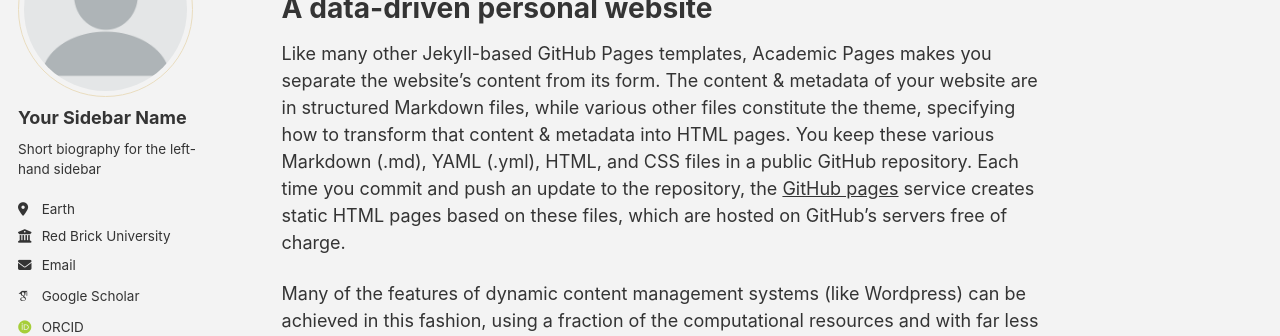
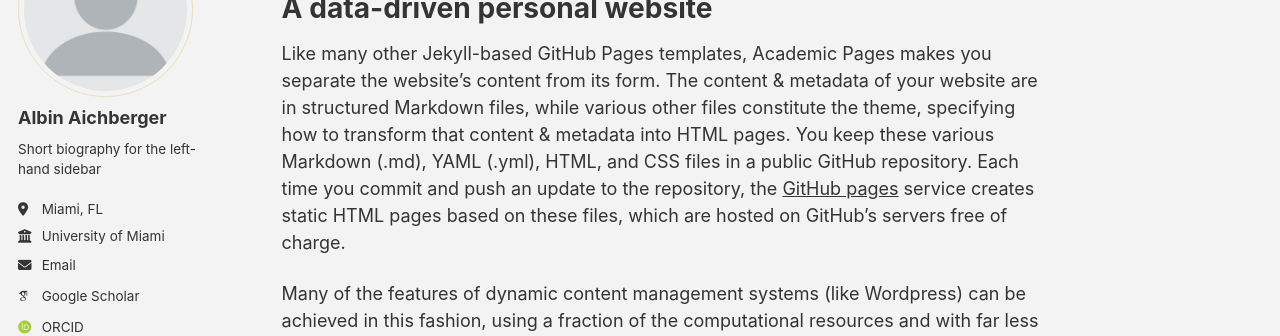
Before and after one commit to AAichberger/AAichberger.github.io, a Jekyll site: the page built from _pages/about.md, in a window 1280 px wide. Shown: the part 179-515 px from the top of the page. Built offline with Jekyll 4.4.1, drawn with Linux system fonts in a browser that asks for light colours; some web fonts are replaced; a script bundle is joined from its source files by our own code; library files that are not in the unit come from our copies.

Commit message:
Update author profile information in config

```diff
--- a/_config.yml
+++ b/_config.yml
@@ -24,13 +24,13 @@ repository               : "academicpages/academicpages.github.io"
 author:
   # Biographic information
   avatar           : "profile.png"
-  name             : "Your Sidebar Name"
+  name             : "Albin Aichberger"
   pronouns         : # example: "she/her"
   bio              : "Short biography for the left-hand sidebar"
-  location         : "Earth"
-  employer         : "Red Brick University"
+  location         : "Miami, FL"
+  employer         : "University of Miami"
   uri              : # URL
-  email            : "none@example.org"
+  email            : "axa4140@miami.edu"
 
   # Academic websites
   academia         : # URL
```
